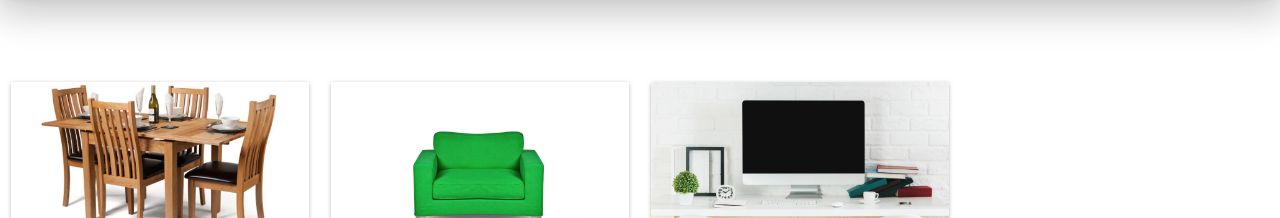
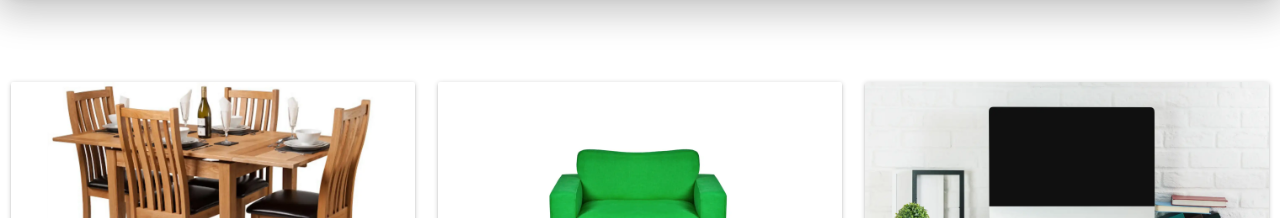
Before and after one commit to siddhantvinchurkar/exponew, a browser extension: page public/index.html in a window 1280 px wide. Shown: the part 76-294 px from the top of the page. Drawn offline with Linux system fonts and the light colour scheme.

Commit message:
Fixed card sizes

```diff
--- a/public/index.html
+++ b/public/index.html
@@ -139,7 +139,7 @@
 
             <div id="signed-in-content">
                 <div class="row">
-                    <div class="col s12 m12 l3 xl3">
+                    <div class="col s12 m12 l4 xl4">
                         <div class="card">
                             <div class="card-image">
                                 <img src="resources/images/products/furniture-1/furniture-1-1920.webp">
@@ -157,7 +157,7 @@
                             </div>
                         </div>
                     </div>
-                    <div class="col s12 m12 l3 xl3">
+                    <div class="col s12 m12 l4 xl4">
                         <div class="card">
                             <div class="card-image">
                                 <img src="resources/images/products/furniture-2/furniture-2-1920.webp">
@@ -176,7 +176,7 @@
                             </div>
                         </div>
                     </div>
-                    <div class="col s12 m12 l3 xl3">
+                    <div class="col s12 m12 l4 xl4">
                         <div class="card">
                             <div class="card-image">
                                 <img src="resources/images/products/furniture-3/furniture-3-1920.webp">
```
